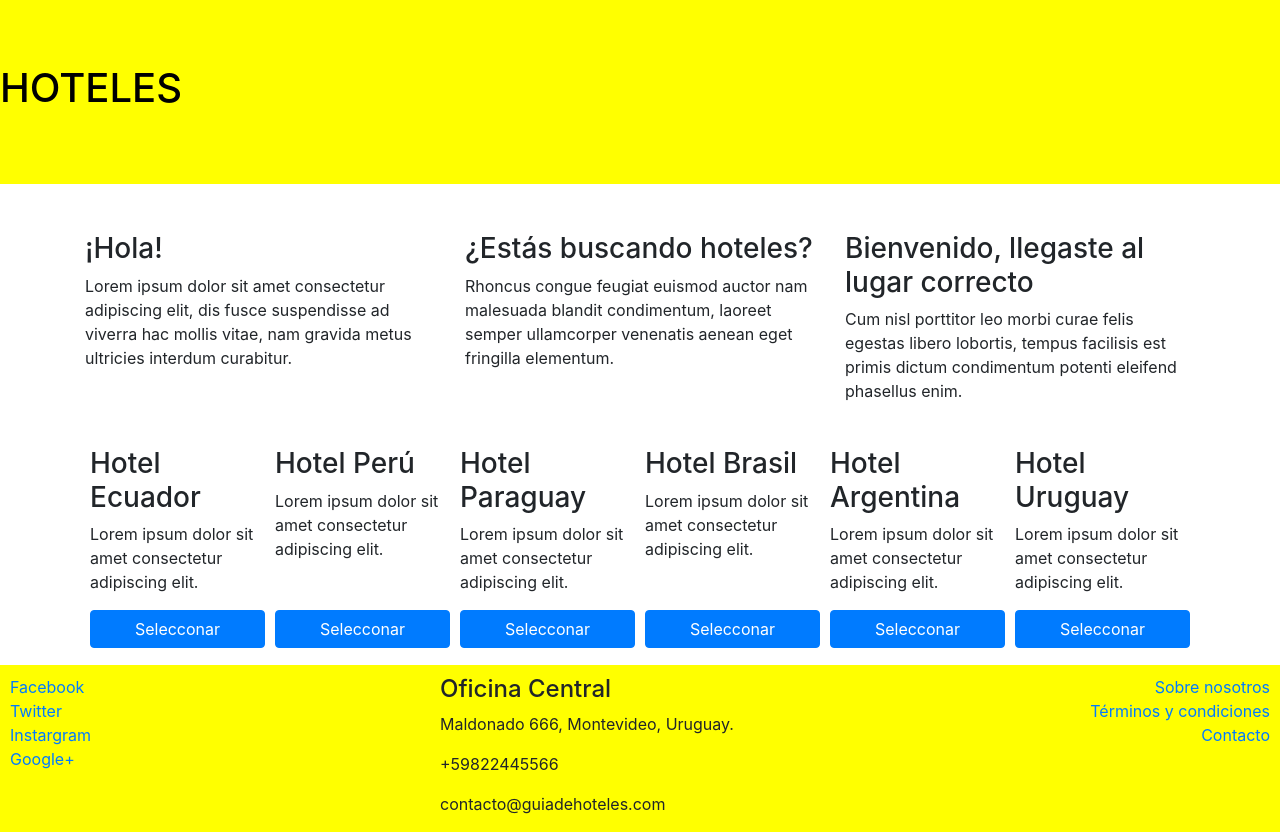
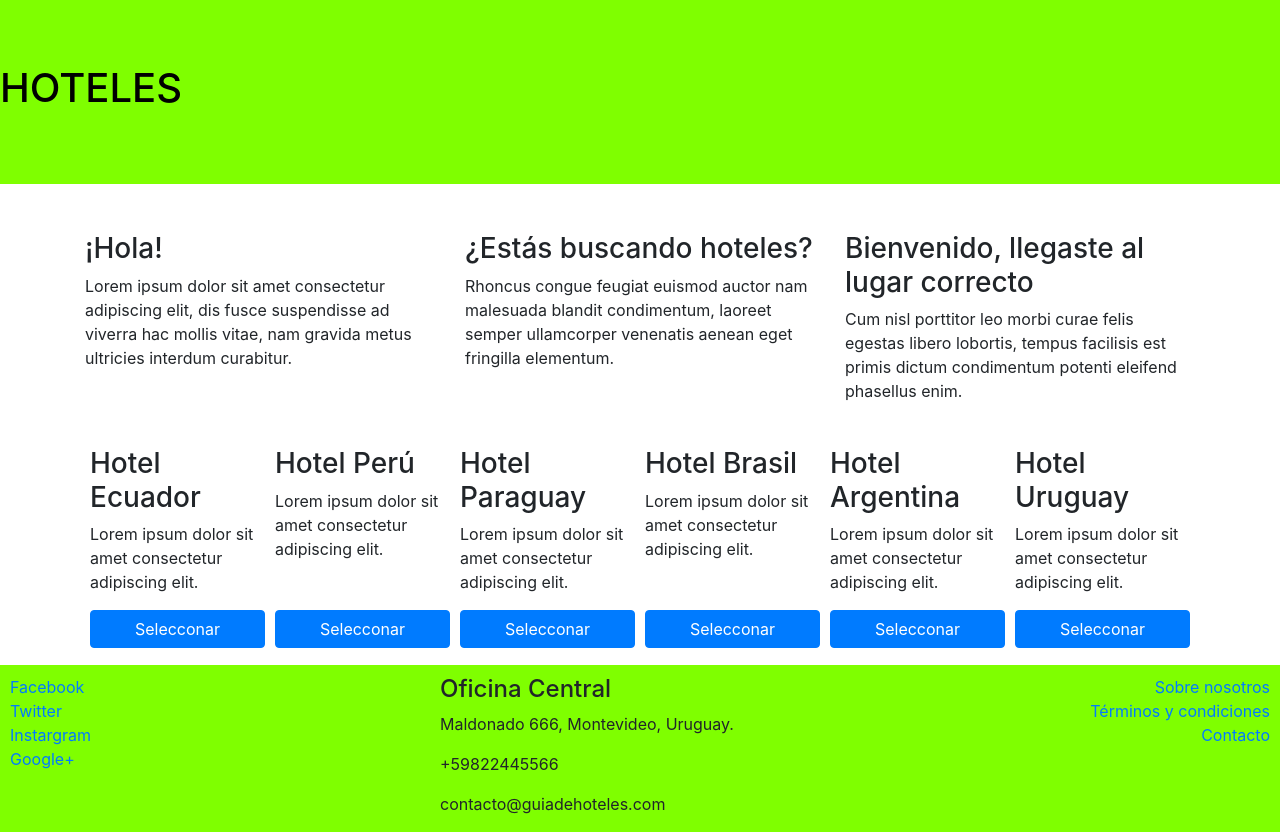
Before and after one commit to andypiriz/guia_hoteles, a website: page index.html in a window 1280 px wide. Drawn offline with nearby package versions, Linux system fonts and the light colour scheme.

Commit message:
first commit

```diff
--- a/css/main.css
+++ b/css/main.css
@@ -1,11 +1,12 @@
 .jumbotron {
-    background-color: yellow;
+    background-color: chartreuse;
     color: black;
+
 }
 
 footer {
     padding: 10px 10px 0px 10px;
-    background-color: yellow;
+    background-color: chartreuse;
     margin-bottom: 0px;
     margin-top: 15px;
 
```
